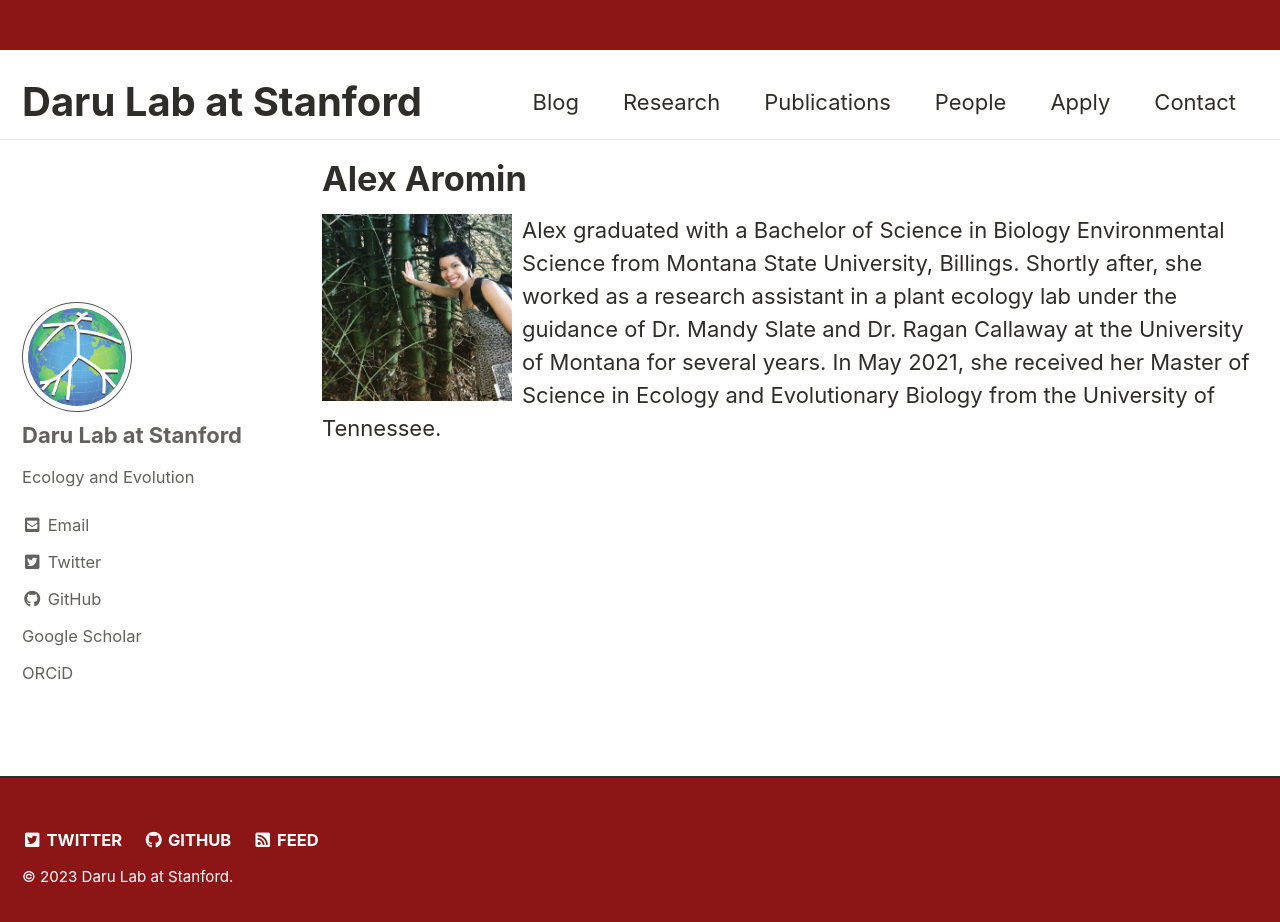
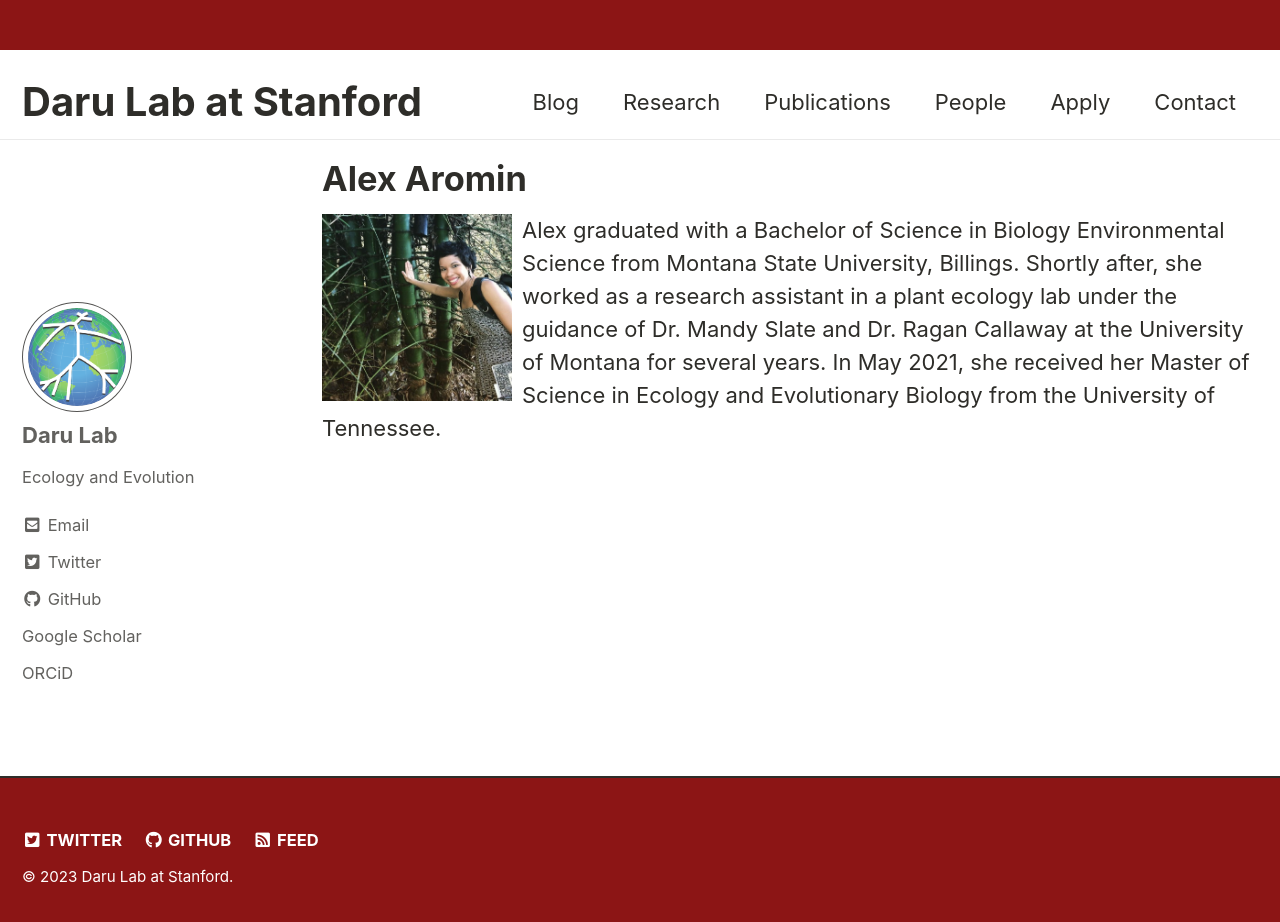
Before and after one commit to darunabas/darulab.github.io, a Jekyll site: the page built from _pages/about_alex.md, in a window 1280 px wide and 933 px high. Shown: the top 922 px of the window. Built offline with Jekyll 4.4.1, drawn with Linux system fonts in a browser that asks for light colours; cached includes are drawn as plain includes.

Commit message:
updated site

```diff
--- a/_config.yml
+++ b/_config.yml
@@ -63,7 +63,7 @@
 
 # Site Author
 author:
-  name             : "Daru Lab at Stanford"
+  name             : "Daru Lab"
   avatar           : "images/logo.png"
   bio              : "Ecology and Evolution"
   location         : #"The Carpentries"
```
